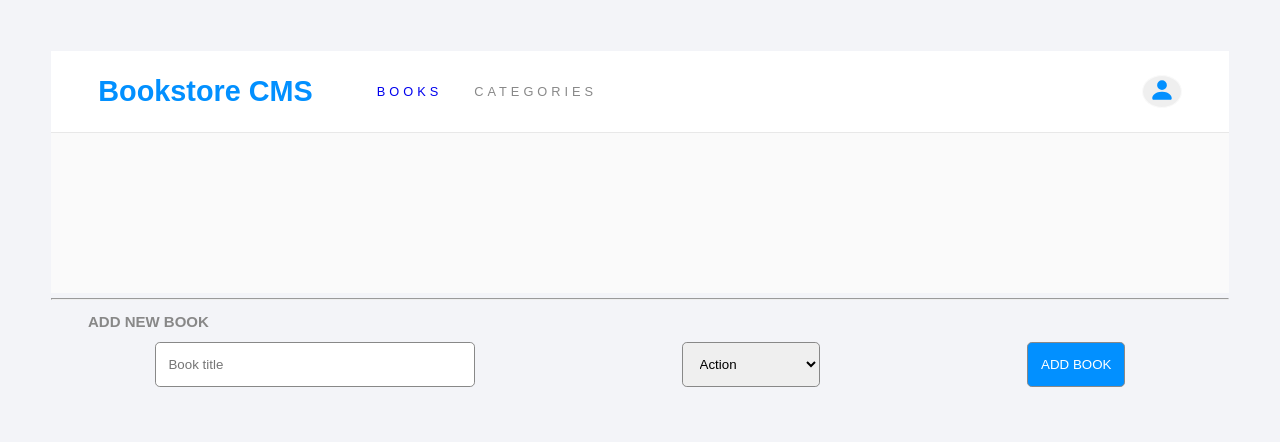
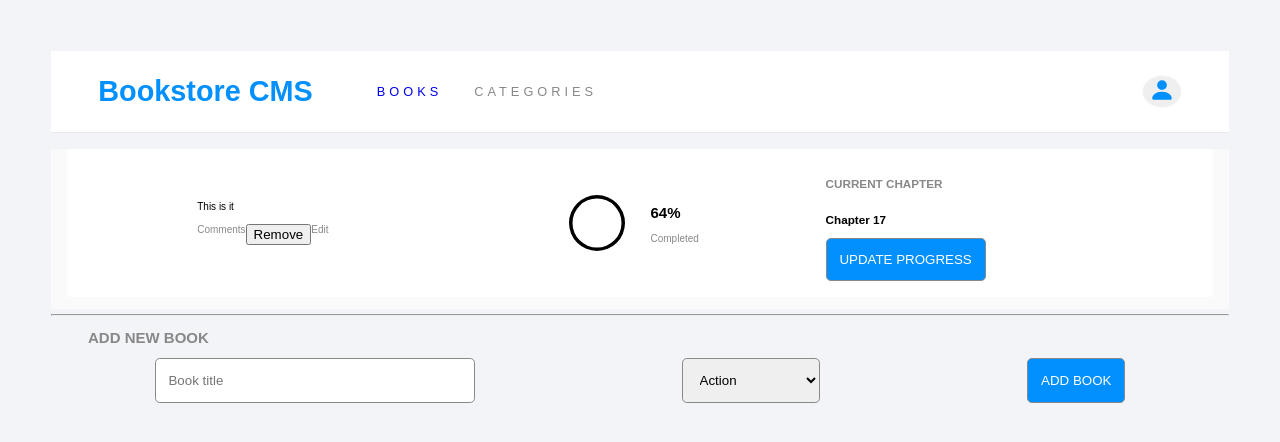
Before and after one commit to J-C-S-V/bookstore, a React (Create React App) app: page / in a window 1280 px wide. Shown: the top 442 px of the page. Built offline with nearby package versions, Linux system fonts and the light colour scheme.

Commit message:
Update BookCard component

```diff
--- a/src/components/BookCard.jsx
+++ b/src/components/BookCard.jsx
@@ -1,5 +1,6 @@
 import PropTypes from 'prop-types';
 // import { useSelector, useDispatch } from 'react-redux';
+import { useSelector } from 'react-redux';
 // import { addBook } from '../redux/books/booksSlice';
 import '../styles/BookCard.scss';
 
@@ -18,18 +19,25 @@ function BookList() {
       {/* <Book title={booksDescription[0].title} author={booksDescription[0].author} />
       <Book title={booksDescription[1].title} author={booksDescription[1].author} />
       <Book title={booksDescription[2].title} author={booksDescription[2].author} /> */}
+      <Book />
     </div>
   );
 }
 
-function Book({ title, author }) {
+function Book({ title, author, category }) {
   // const statuss = useSelector((state) => state.books.state);
+  // const books = useSelector((state) => state.books);
+  const bookCount = useSelector((state) => state.books.length);
   // const dispatch = useDispatch();
   return (
     <article className="book">
       <div className="book__left">
         <div className="book__left-description">
-          <h3 className="book__left-h3">Action</h3>
+          <div>
+            This is it
+            {bookCount}
+          </div>
+          <h3 className="book__left-h3">{category}</h3>
           <h2 className="book__left-h2">{title}</h2>
           <p className="book__left-p">{author}</p>
           <ul className="book__left-ul">
@@ -73,6 +81,7 @@ function Book({ title, author }) {
 Book.propTypes = {
   title: PropTypes.string.isRequired,
   author: PropTypes.string.isRequired,
+  category: PropTypes.string.isRequired,
 };
 
 export default BookList;
```
